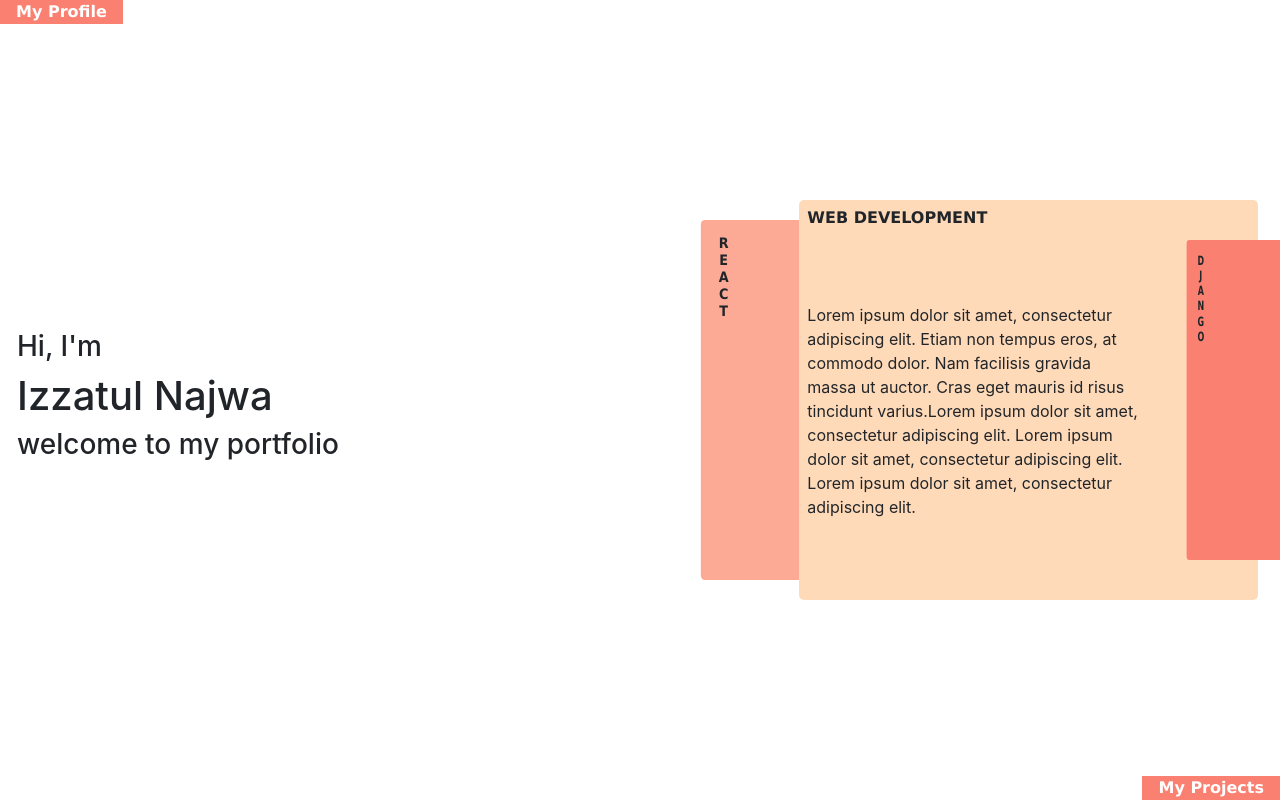
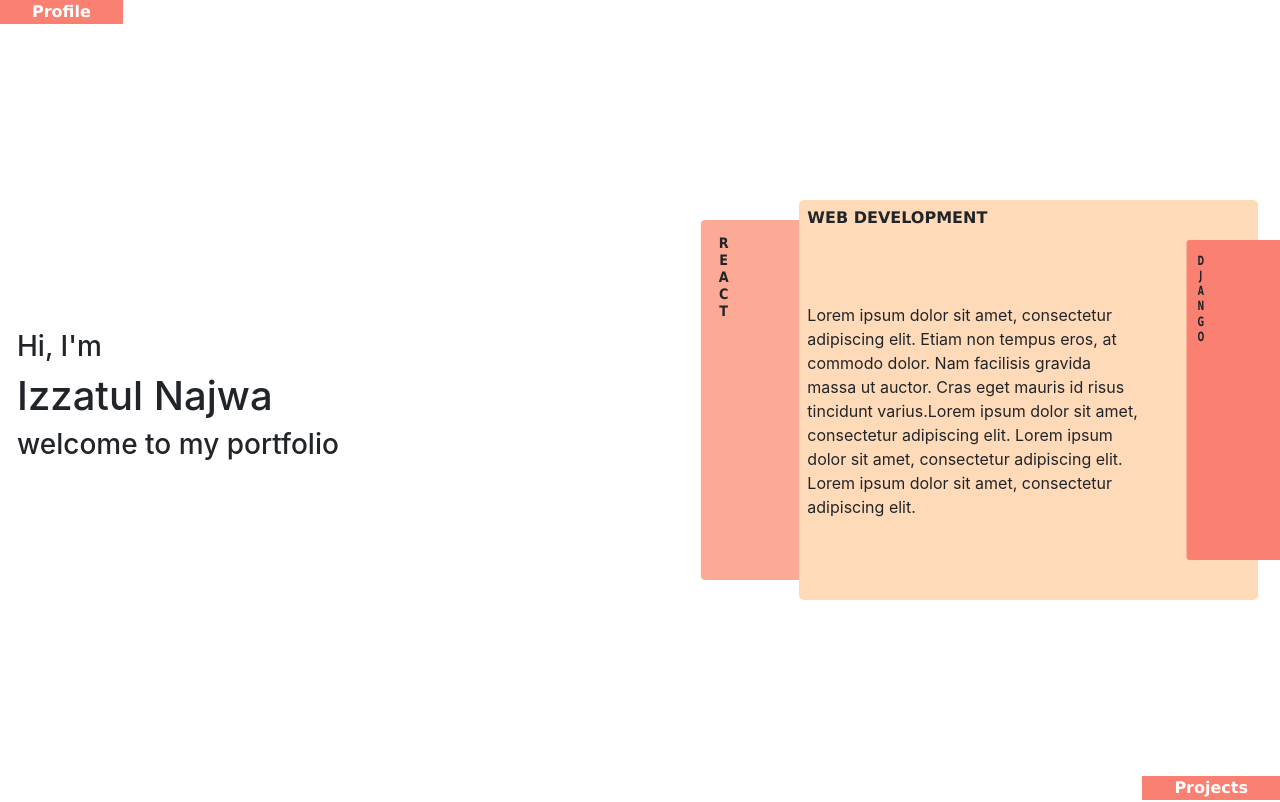
Before and after one commit to Izzywa/portfolio, a React (Create React App) app: page / in a window 1280 px wide. Built offline with nearby package versions, Linux system fonts and the light colour scheme.

Commit message:
buttons to change page

```diff
--- a/src/components/Home.js
+++ b/src/components/Home.js
@@ -29,9 +29,10 @@ export default function Home(props){
             text:x
         }
         ,{
-            title: "User Interface",
+            title: "Technical skills",
             text:x
-        }
+        },
+
     ]
 
     function Card(props) {
--- a/src/components/Homepage.js
+++ b/src/components/Homepage.js
@@ -1,12 +1,61 @@
-import React from "react";
+import React, {useCallback, useState } from "react";
 import Home from "./Home";
+import Profile from "./Profile";
+import Projects from "./Projects";
 
 export default function Homepage(props) {
+    const page = ['profile', 'home', 'projects']
+
+    const [pagenum, setPagenum] = useState(1)
+    function goToPrevPage() {
+        if (pagenum - 1 < 0) {
+            setPagenum(page.length - 1)
+        } else {
+            setPagenum(pagenum - 1)
+        }
+    }
+    function goToNextPage() {
+        if (pagenum + 1 === page.length ) {
+            setPagenum(0)
+        } else {
+            setPagenum(pagenum + 1)
+        }
+
+    }
+    const DisplayPage = useCallback(() => {
+        switch(page[pagenum]){
+            case 'home':
+                return(
+                    <Home/>
+                )
+            case 'profile':
+                return(
+                    <Profile/>
+                )
+            case 'projects':
+                return(
+                    <Projects />
+                )
+            default:
+                return(
+                    <Home/>
+                )
+        }
+    }, [pagenum])
     return (
         <div>
-            <div className="border-btn">My Profile</div>
-            <div className="border-btn">My Projects</div>
-            <Home/>
+            <div className="border-btn" onClick={goToPrevPage}>
+                <span>
+                {page[(pagenum > 0 ? pagenum - 1: page.length - 1)]}
+                </span>
+                </div>
+            <div className="border-btn" onClick={goToNextPage}>
+                <span>
+                    {page[(pagenum < page.length - 1 ? pagenum + 1: 0)]}
+                    </span>
+                </div>
+
+            {DisplayPage()}
         </div>
     )
 }
--- a/src/components/Profile.js
+++ b/src/components/Profile.js
@@ -2,7 +2,7 @@ import React from "react";
 
 export default function Profile(props) {
     return(
-        <div>
+        <div className="wrapper">
             <h3>Profile</h3>
         </div>
     )
--- a/src/components/Projects.js
+++ b/src/components/Projects.js
@@ -2,7 +2,7 @@ import React from "react";
 
 export default function Projects(props){
     return (
-        <div>
+        <div className="wrapper">
             <h3>Projects</h3>
         </div>
     )
--- a/src/css/App.css
+++ b/src/css/App.css
@@ -43,6 +43,7 @@ html, body {
   position: relative;
   z-index: 1;
   border-radius: 5px;
+  cursor: pointer;
 }
 .skill-card::before {
   content: attr(data-title);
@@ -96,7 +97,7 @@ html, body {
   background-color: peachpuff;
 }
 .skill-card.next-card .card-title {
-  animation: typing-horizontal 2s forwards;
+  animation: typing-horizontal 2.5s forwards;
   display: block;
 }
 .skill-card.next-card .card-text {
@@ -109,10 +110,14 @@ html, body {
 .border-btn {
   color: white;
   background-color: salmon;
+  text-transform: capitalize;
   position: absolute;
   font-family: Verdana, Geneva, Tahoma, sans-serif;
-  padding: 0 1em 0;
   font-weight: bold;
+  z-index: 100;
+  padding: 0;
+  margin: 0;
+  cursor: pointer;
 }
 .border-btn:nth-child(1) {
   top: 0px;
@@ -120,6 +125,10 @@ html, body {
 .border-btn:nth-child(2) {
   bottom: 0px;
   right: 0px;
+}
+.border-btn span {
+  padding: 0.3em 2em 0.3em;
+  letter-spacing: 0;
 }
 
 /*
--- a/src/css/App.scss
+++ b/src/css/App.scss
@@ -4,6 +4,8 @@
     display: flex;
     position: relative;
 }
+$mid-pink : rgb(252 170 149);
+
 html, body {
     margin: 0;
     overflow: hidden;
@@ -38,6 +40,7 @@ html, body {
     position: relative;
     z-index: 1;
     border-radius: 5px;
+    cursor: pointer;
 
 
     &::before {
@@ -88,7 +91,7 @@ html, body {
 
     &.active-card {
         transform: scaleX(80%) scaleY(90%);
-        background-color: rgb(252 170 149);
+        background-color: $mid-pink;
     }
 
     &.next-card {
@@ -100,7 +103,7 @@ html, body {
         background-color: peachpuff;
 
         .card-title {
-            animation: typing-horizontal 2s forwards;
+            animation: typing-horizontal 2.5s forwards;
             display: block;
         }
 
@@ -116,18 +119,30 @@ html, body {
 .border-btn {
     color: white;
     background-color: salmon;
+    text-transform: capitalize;
     position: absolute;
     font-family: Verdana, Geneva, Tahoma, sans-serif;
-    padding: 0 1em 0;
     font-weight: bold;
+    z-index: 100;
+    padding: 0;
+    margin: 0;
+
+    cursor: pointer;
     &:nth-child(1) {
         top:0px;
     }
+
     &:nth-child(2) {
         bottom: 0px;
         right: 0px;
     }
+
+    span {
+        padding: 0.3em 2em 0.3em;
+        letter-spacing: 0;
+    }
 }
+
 /*
 
 .scroll-wrapper {
```
Also changed, not shown: 1 other file (tests, documents, lock files or other folders).
